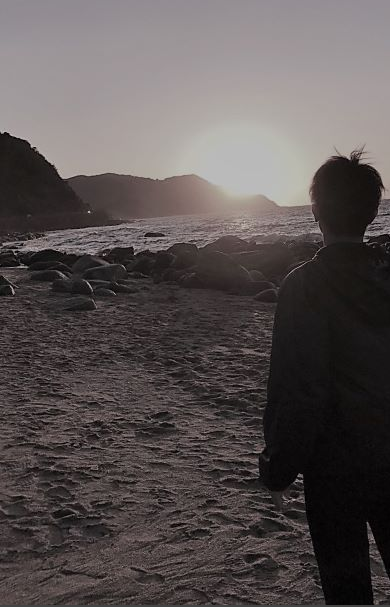
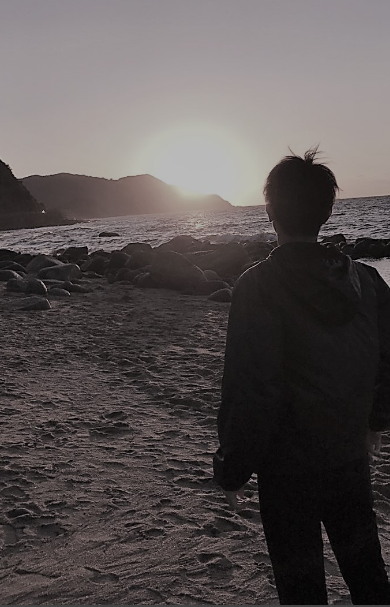
Before and after one commit to compuscience/compuscience.github.io, a plain HTML site: page index.html in a window 390 px wide. Shown: the part 248-855 px from the top of the page. Drawn offline with nearby package versions, Linux system fonts and the light colour scheme.

Commit message:
Add files via upload

```diff
--- a/css/style.css
+++ b/css/style.css
@@ -442,9 +442,20 @@ body {
 }
 @media (max-width: 480px) {
     .header {
-        background: url('../images/top_phone.jpg') no-repeat fixed;
         background-color: #444;
         height: 853px;
+        z-index: -2;
+    }
+    .header::before {
+        content: '';
+        display: block;
+        position: fixed;
+        top: 0;
+        left: 0;
+        z-index: -1;
+        height: 853px;
+        background: url('../images/top_phone.jpg') no-repeat fixed;
+        background-size: cover;
     }
     .header-wrapper {
         font-size: 2.5rem;
```
